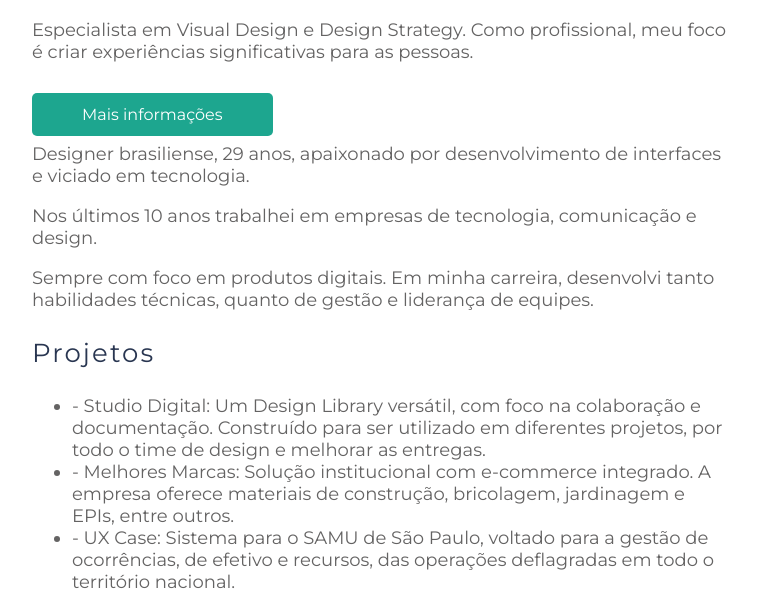
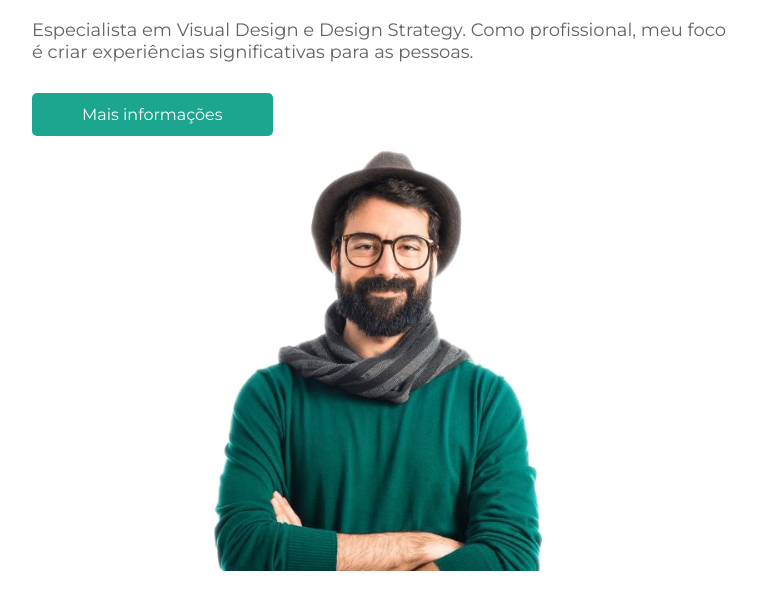
Before and after one commit to mateuslourenco/desafio2, a plain HTML site: page index.html in a window 1280 px wide. Shown: the part 209-800 px from the top of the page, without its empty margins (258-1015 px from the left). Drawn offline with Linux system fonts and the light colour scheme.

Commit message:
Adicionada imagem

```diff
--- a/css/style.css
+++ b/css/style.css
@@ -41,3 +41,11 @@
 .btn:hover {
   background-color: #116b5c;
 }
+
+.foto {
+  text-align: center;
+}
+
+.foto img {
+  width: 400px;
+}
--- a/index.html
+++ b/index.html
@@ -25,6 +25,9 @@
         </p>
         <p class="p-btn">
           <a class="btn" href="#mais-info">Mais informações</a>
+        </p>
+        <p class="foto">
+          <img src="img/img1.png" alt="">
         </p>
         <div id="mais-info">
           <p>
```
Also changed, not shown: img/img1.png (added).
